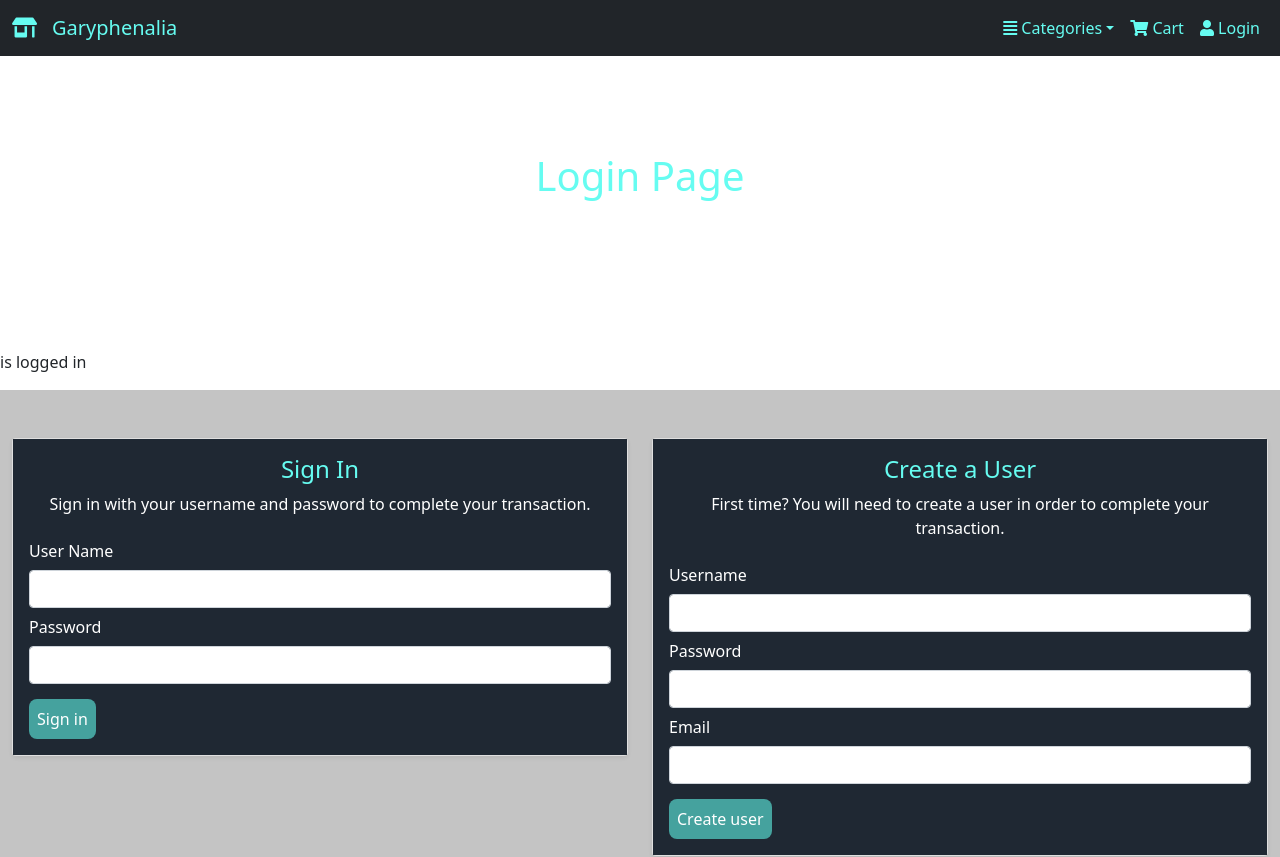
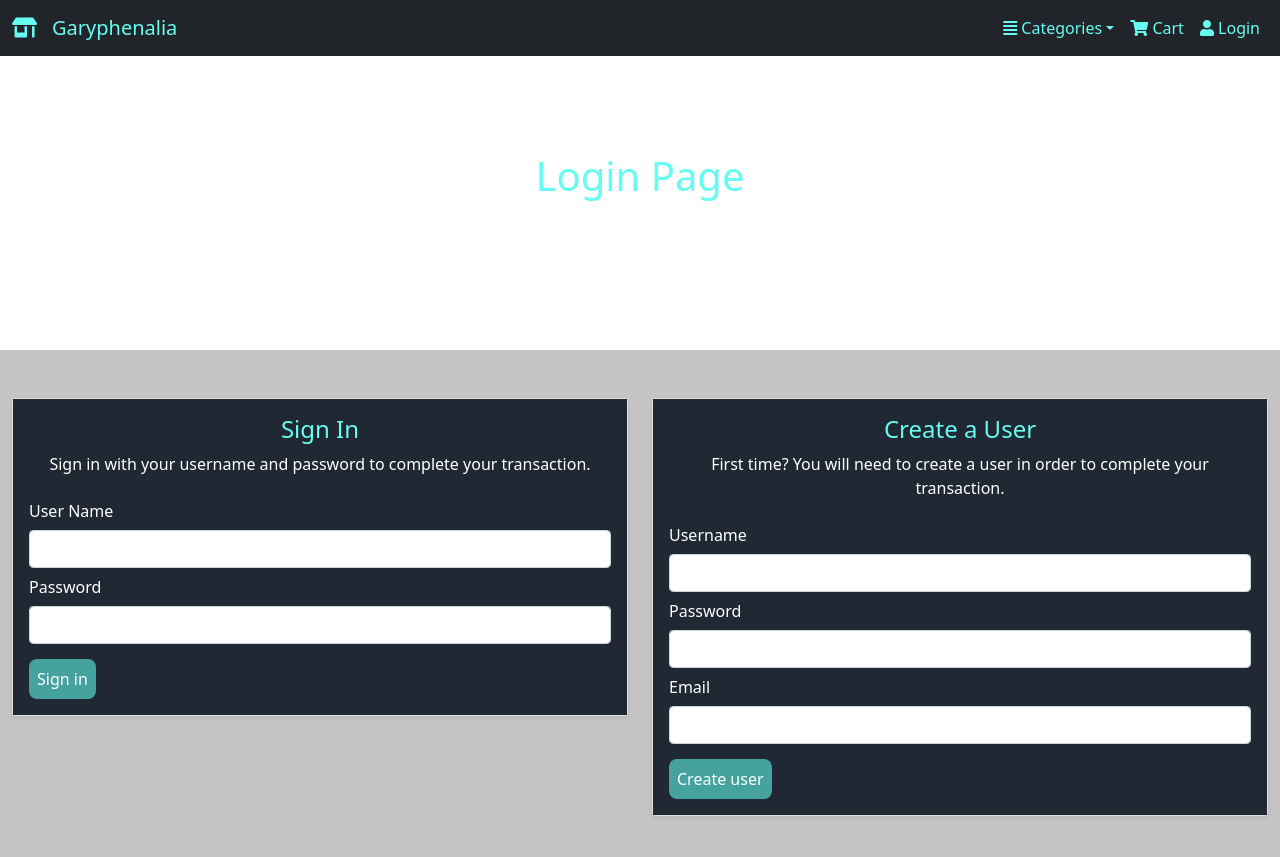
Before and after one commit to lpaschka37/MERN_Project3, a React (Create React App) app in the folder client/: page /signin in a window 1280 px wide. Shown: the top 857 px of the page. Built offline with nearby package versions, Linux system fonts and the light colour scheme.

Commit message:
removed temp div

```diff
--- a/client/src/pages/Signin.js
+++ b/client/src/pages/Signin.js
@@ -67,7 +67,6 @@ function SigninPage(props) {
             "Register or sign in."
           }
         />
-      <p>{signedInUser} is logged in</p>
       <div className="album py-5 bg-dark-custom">
         <div className="container-fluid">
 
```
